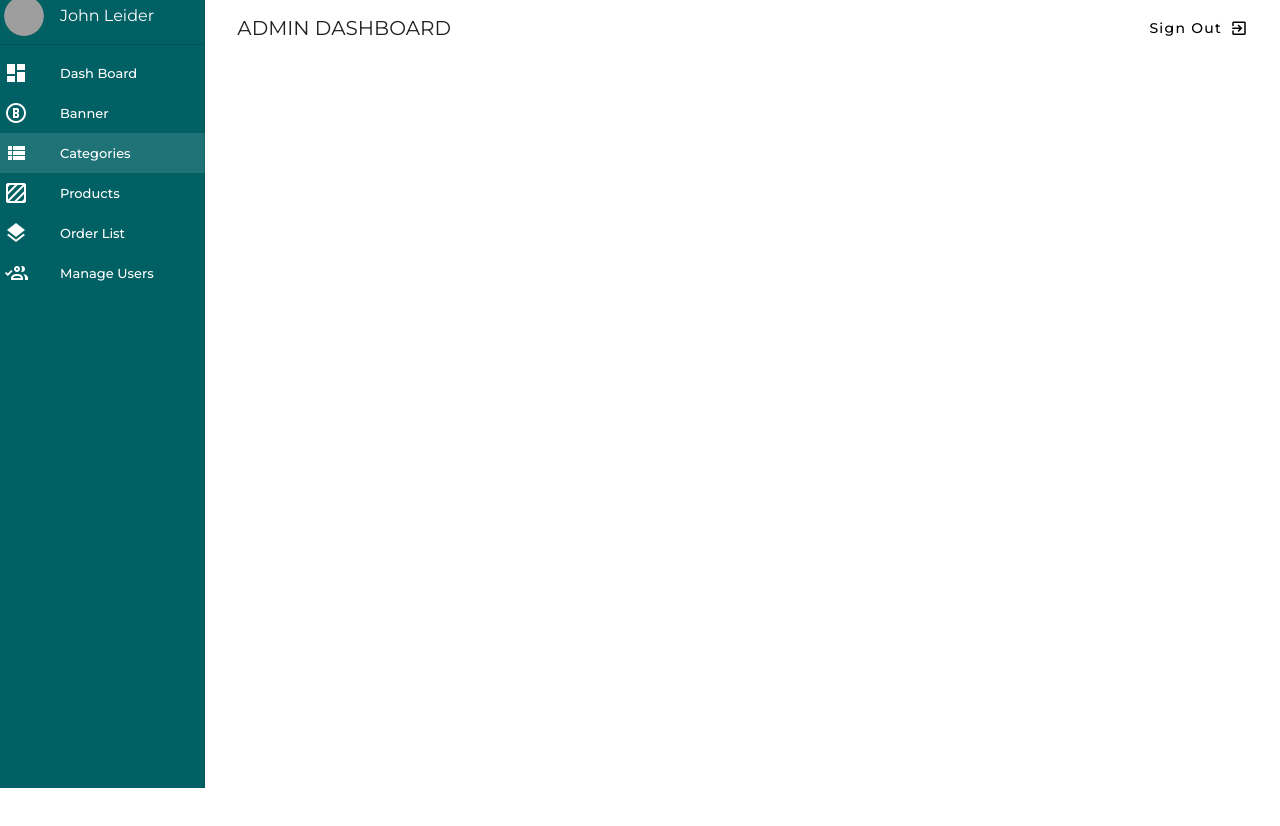
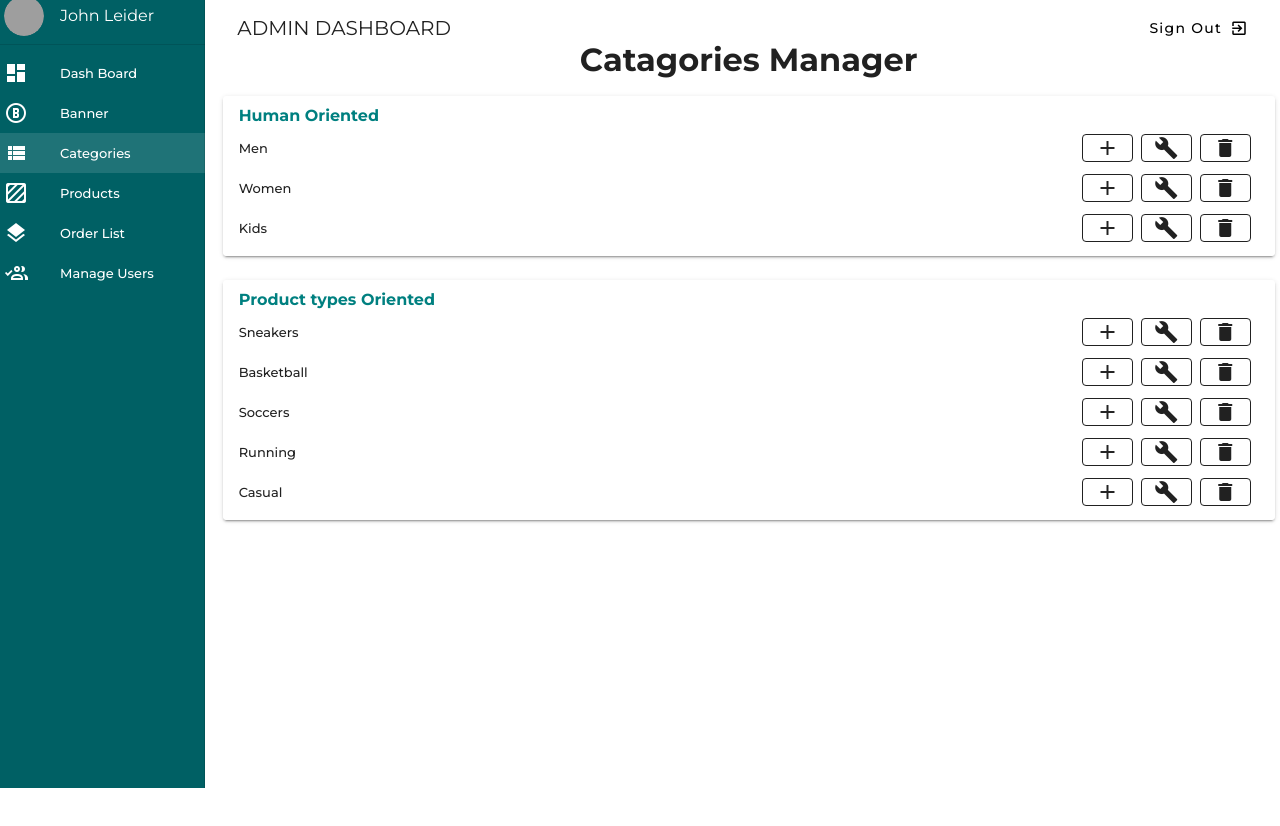
Before and after one commit to nguyenphuong152/mego-frontend, a Vue app: page /category in a window 1280 px wide. Shown: the top 826 px of the page. Built offline with nearby package versions, Linux system fonts and the light colour scheme; grey boxes are pictures that could not be loaded.

Commit message:
Admin/Banner, Admin/Categories, Admin/Products

```diff
--- a/src/components/Admin/Banner.vue
+++ b/src/components/Admin/Banner.vue
@@ -6,7 +6,7 @@
       show-arrows-on-hover
     >
       <v-carousel-item v-for="(slide, i) in slides" :key="i">
-        <v-sheet :color="colors[i]" height="400px">
+        <v-sheet :color="colors[i]" height="100%">
           <v-row class="fill-height" align="center" justify="center">
             <div class="display-3">{{ slide }} Slide</div>
           </v-row>
--- a/src/components/Admin/BannerDetail.vue
+++ b/src/components/Admin/BannerDetail.vue
@@ -2,7 +2,7 @@
   <v-container>
       <v-card class="text-start">
            <v-list dense>
-      <a class="admin pl-4 font-weight-black">Best Seller</a>
+      <a class="admin pl-4 font-weight-black">Banner Detail</a>
       <v-list-item-group
         v-model="selectedItem"
         color="primary"
--- a/src/views/Admin/Banner.vue
+++ b/src/views/Admin/Banner.vue
@@ -5,7 +5,7 @@
         <div>
             <Banner/>
             <BannerDetail/>
-            <v-col style="mt-8;margin-left:405px">
+            <v-col style="mt-8;margin-left:450px">
                 <v-btn elevation="2" style="margin:5px">Add</v-btn>
                 <v-btn elevation="2" style="margin:5px">Order</v-btn>
                 <v-btn elevation="2" style="margin:5px">Delete</v-btn>
--- a/src/views/Admin/Category.vue
+++ b/src/views/Admin/Category.vue
@@ -0,0 +1,95 @@
+<template>
+  <v-app class="admin">
+    <v-main>
+      <h1>Catagories Manager</h1>
+      <div>
+        <v-container>
+          <v-card class="text-start">
+            <v-list dense>
+              <a class="admin pl-4 font-weight-black" style="color:teal;"
+                >Human Oriented</a>
+              <v-list-item-group v-model="selectedItem" color="teal">
+                <v-list-item v-for="(Catogories, i) in Catogories" :key="i">
+                  <v-list-item-content>
+                    <v-list-item-title
+                      v-text="Catogories.name"
+                      class="text-start"
+                    ></v-list-item-title>
+                  </v-list-item-content>
+                  <div>
+                    <v-btn outlined = 0 small class="mr-2">
+                      <v-icon teal>
+                        mdi-plus
+                      </v-icon>
+                    </v-btn>
+                    <v-btn outlined = 0 small class="mr-2">
+                      <v-icon teal>
+                        mdi-wrench
+                      </v-icon>
+                    </v-btn>
+                    <v-btn outlined = 0 small class="mr-2">
+                      <v-icon teal>
+                        mdi-delete
+                      </v-icon>
+                    </v-btn>
+                  </div>
+                </v-list-item>
+              </v-list-item-group>
+            </v-list>
+          </v-card>
+          </v-container>
+          <v-container>
+          <v-card class="text-start">
+            <v-list dense>
+              <a class="admin pl-4 font-weight-black" style="color:teal;"
+                >Product types Oriented</a>
+              <v-list-item-group v-model="selectedProductItem" color="teal">
+                <v-list-item v-for="(ProdcutTypes, i) in ProdcutTypes" :key="i">
+                  <v-list-item-content>
+                    <v-list-item-title
+                      v-text="ProdcutTypes.name"
+                      class="text-start"
+                    ></v-list-item-title>
+                  </v-list-item-content>
+                  <div>
+                    <v-btn outlined = 0 small class="mr-2">
+                      <v-icon teal>
+                        mdi-plus
+                      </v-icon>
+                    </v-btn>
+                    <v-btn outlined = 0 small class="mr-2">
+                      <v-icon teal>
+                        mdi-wrench
+                      </v-icon>
+                    </v-btn>
+                    <v-btn outlined = 0 small class="mr-2">
+                      <v-icon teal>
+                        mdi-delete
+                      </v-icon>
+                    </v-btn>
+                  </div>
+                </v-list-item>
+              </v-list-item-group>
+            </v-list>
+          </v-card>
+        </v-container>
+      </div>
+    </v-main>
+  </v-app>
+</template>
+
+<script>
+export default {
+  data: () =>  ({
+    selectedItem: -1,
+    Catogories: [{ name: "Men" }, { name: "Women" }, { name: "Kids" }],
+
+    selectedProductItem: -1,
+    ProdcutTypes: [{ name: "Sneakers" }, { name: "Basketball" }, { name: "Soccers" }, { name: "Running" }, { name: "Casual" }],
+}),
+}
+</script>
+
+<style>
+
+</style>
--- a/src/views/Admin/ManageProduct.vue
+++ b/src/views/Admin/ManageProduct.vue
@@ -0,0 +1,58 @@
+<template>
+  <div class="text-left">
+    <v-menu offset-y>
+      <template v-slot:activator="{ on, attrs }">
+        <v-btn
+          color="teal"
+          dark
+          v-bind="attrs"
+          v-on="on"
+          class=mr-2
+        >
+          Human
+        </v-btn>
+      </template>
+      <v-list>
+        <v-list-item
+          v-for="(Human, index) in Human"
+          :key="index"
+        >
+          <v-list-item-title>{{ Human.type }}</v-list-item-title>
+        </v-list-item>
+      </v-list>
+    </v-menu>
+    <v-menu offset-y>
+      <template v-slot:activator="{ on, attrs }">
+        <v-btn
+          color="teal"
+          dark
+          v-bind="attrs"
+          v-on="on"
+        >
+          Product Types
+        </v-btn>
+      </template>
+      <v-list>
+        <v-list-item
+          v-for="(ProductTypes, index) in ProductTypes"
+          :key="index"
+        >
+          <v-list-item-title>{{ ProductTypes.type }}</v-list-item-title>
+        </v-list-item>
+      </v-list>
+    </v-menu>
+  </div>
+
+</template>
+
+<script>
+export default {
+  data: () =>  ({
+
+    Human: [{ type: "Men" }, { type: "Women" }, { type: "Kids" }],
+
+    selectedProductItem: -1,
+    ProdcutTypes: [{ name: "Sneakers" }, { name: "Basketball" }, { name: "Soccers" }, { name: "Running" }, { name: "Casual" }],
+}),
+}
+</script>
```
Also changed, not shown: src/components/Admin/CatogoriesDetail.vue (added, +56 -0 lines).
